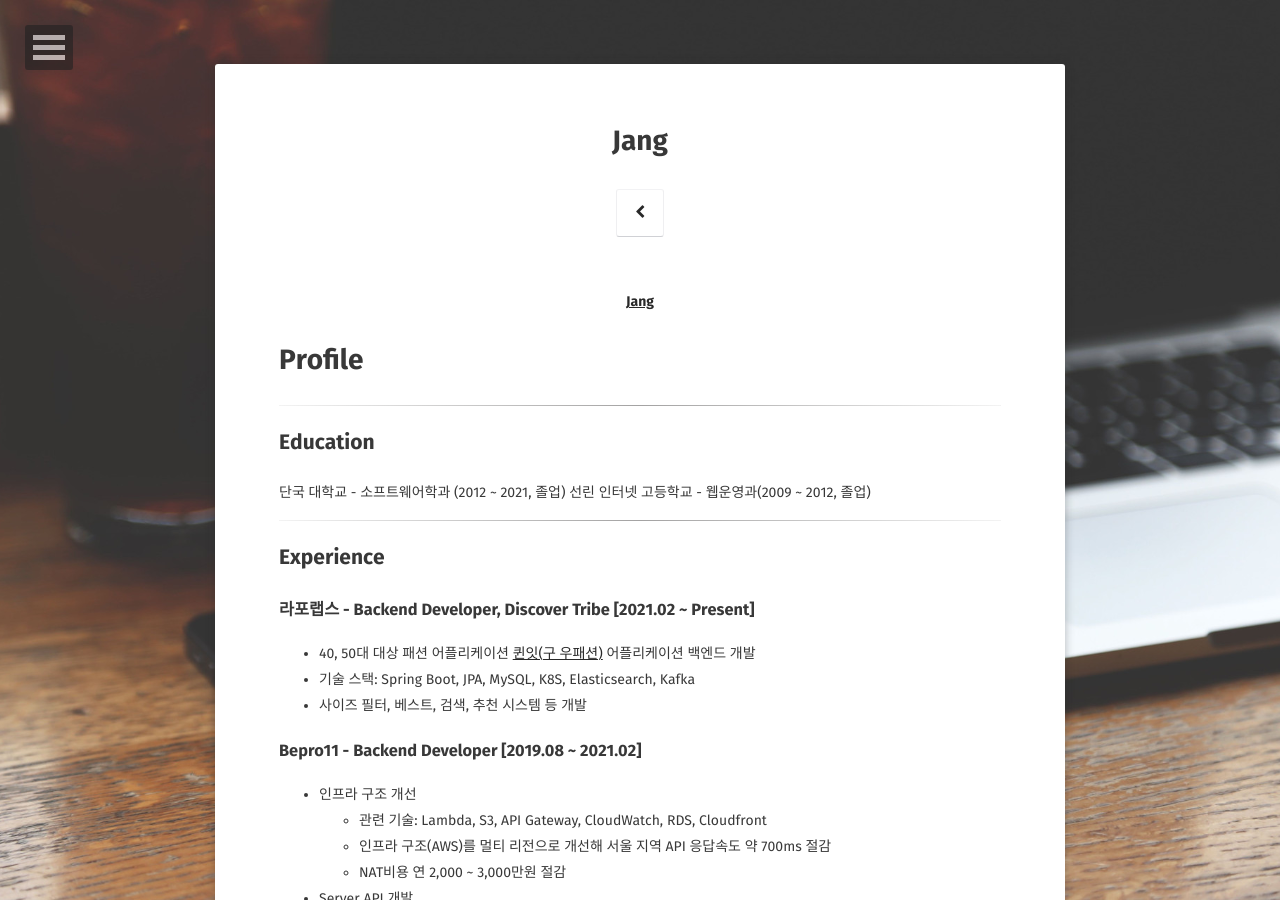
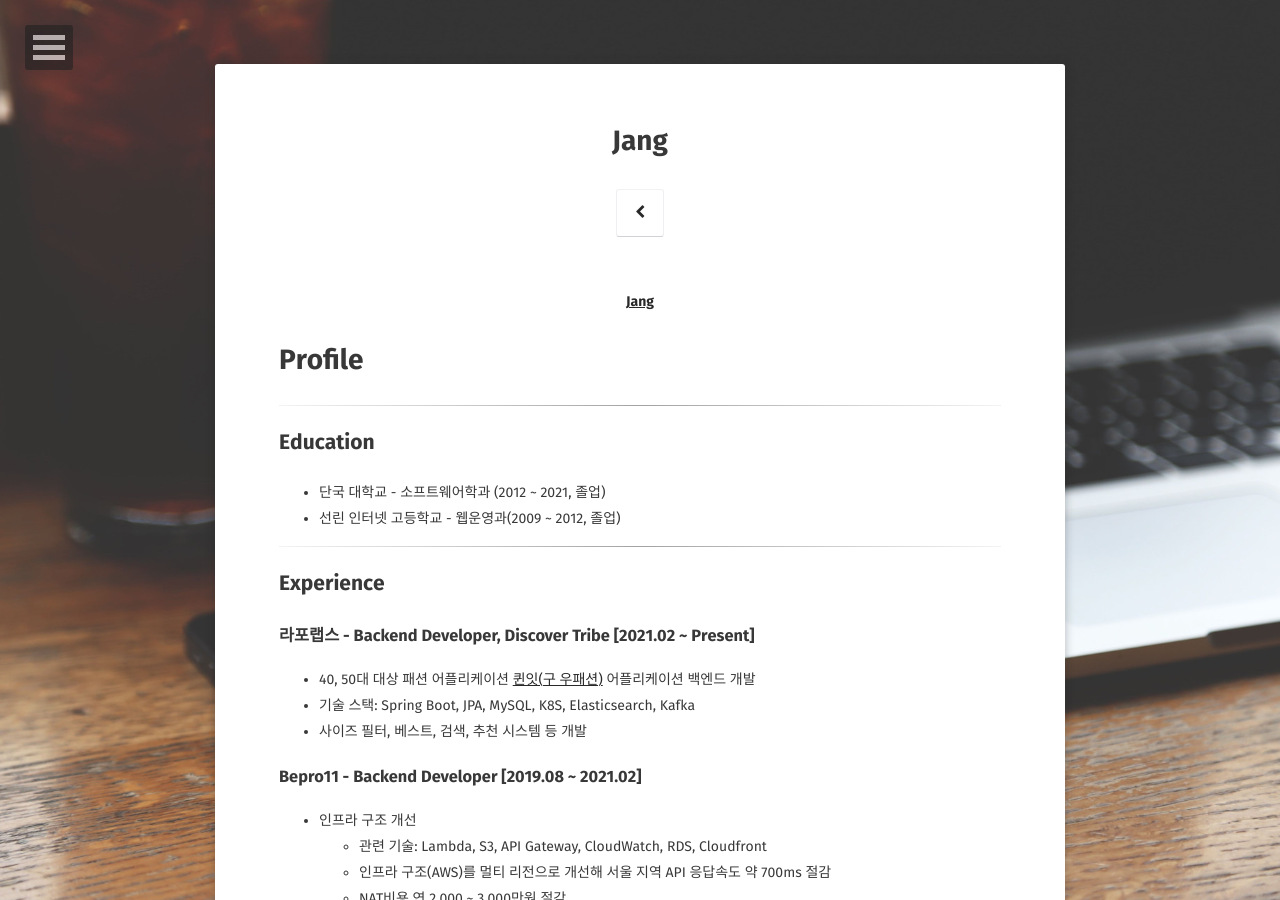
Before and after one commit to wkdtjsgur100/wkdtjsgur100.github.io, a Jekyll site: the page built from about/index.md, in a window 1280 px wide and 900 px high. Built offline with Jekyll 4.4.1, drawn with Linux system fonts in a browser that asks for light colours; some web fonts are replaced.

```diff
--- a/about/index.md
+++ b/about/index.md
@@ -10,9 +10,11 @@ comments: false
 
 # Profile
 <hr>
+
 ## Education
-단국 대학교 - 소프트웨어학과 (2012 ~ 2021, 졸업)
-선린 인터넷 고등학교 - 웹운영과(2009 ~ 2012, 졸업)
+- 단국 대학교 - 소프트웨어학과 (2012 ~ 2021, 졸업)
+- 선린 인터넷 고등학교 - 웹운영과(2009 ~ 2012, 졸업)
+
 <hr>
 
 ## Experience
```
